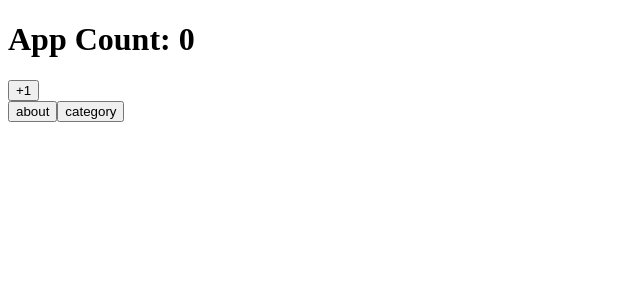
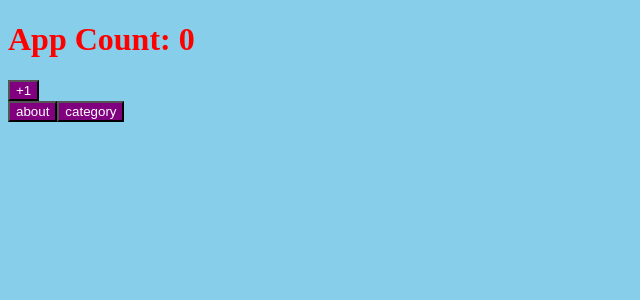
Before and after one commit to coderhzy/webapck, a React app: page / in a window 1280 px wide. Shown: the top 300 px of the page, without its empty margins (0-640 px from the left). Built offline with nearby package versions, Linux system fonts and the light colour scheme; no server answers.

Commit message:
feat(miniCssExtractPlugin将css打包为单独文件): ✨
miniCssExtractPlugin将css打包为单独文件

```diff
--- a/package.json
+++ b/package.json
@@ -18,11 +18,14 @@
     "@babel/preset-typescript": "^7.18.6",
     "axios": "^1.2.3",
     "core-js": "^3.27.1",
+    "css-loader": "^6.7.3",
     "dayjs": "^1.11.7",
+    "mini-css-extract-plugin": "^2.7.2",
     "plugin-transform-arrow-functions": "^8.0.11",
     "react": "^18.2.0",
     "react-dom": "^18.2.0",
     "regenerator-runtime": "^0.13.11",
+    "style-loader": "^3.3.1",
     "ts-loader": "^9.4.2",
     "webpack-cli": "^5.0.1"
   },
--- /dev/null
+++ b/src/css/abc.css
@@ -0,0 +1,9 @@
+body{
+    background-color: skyblue;
+    color: red;
+}
+
+button{
+    background-color: purple;
+    color: white;
+}
--- a/src/main.js
+++ b/src/main.js
@@ -3,6 +3,7 @@ import React from 'react'
 import ReactDom from 'react-dom/client'
 import sum from './ts/math'
 import foo from './utils/foo'
+import './css/abc.css'
 
 const a = '111'
 
--- a/webpack.config.js
+++ b/webpack.config.js
@@ -1,6 +1,7 @@
 const path = require("path");
 const HtmlWebpackPlugin = require("html-webpack-plugin");
 const { ProvidePlugin } = require("webpack");
+const MiniCssExtractPlugin = require("mini-css-extract-plugin");
 module.exports = {
   entry: {
     // index: {
@@ -24,9 +25,9 @@ module.exports = {
     chunkFilename: "[name]_chunk.js",
   },
   externals: {
-    react: 'React',
-    axios: 'axios',
-    'react-dom': 'ReactDOM'
+    react: "React",
+    axios: "axios",
+    "react-dom": "ReactDOM",
   },
   resolve: {
     extensions: [".js", ".json", ".wasm", ".ts", ".jsx"],
@@ -54,7 +55,7 @@ module.exports = {
       chunks: "all",
       // maxSize: 20000,
       // minSize: 10000,
-    cacheGroups: {
+      cacheGroups: {
         vendors: {
           test: /[\\/]node_modules[\\/]/,
           priority: -10,
@@ -69,7 +70,7 @@ module.exports = {
           test: /[\\/]src[\\/]/,
           priority: -30,
           filename: "[name]_src.js",
-        }
+        },
       },
     },
   },
@@ -97,6 +98,14 @@ module.exports = {
           loader: "babel-loader",
         },
       },
+      {
+        test: /\.css$/,
+        use: [
+          // 'style-loader',
+          MiniCssExtractPlugin.loader,
+          "css-loader",
+        ],
+      },
     ],
   },
   plugins: [
@@ -109,5 +118,8 @@ module.exports = {
       axios: "axios",
       dayjs: "dayjs",
     }),
+    new MiniCssExtractPlugin({
+      filename: "[name].css",
+    }),
   ],
 };
```
Also changed, not shown: 4 other files (tests, documents, lock files or other folders).
